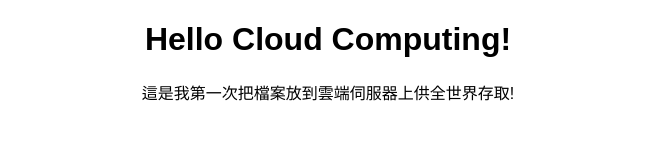
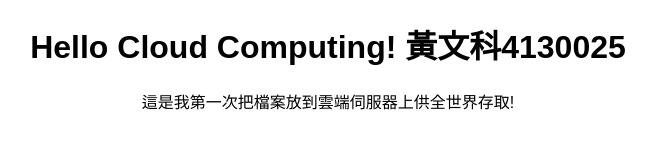
Before and after one commit to khoahoang569/my-first-cloud-page, a plain HTML site: page index.html in a window 1280 px wide. Shown: the whole page, without its empty margins (312-968 px from the left). Drawn offline with Linux system fonts and the light colour scheme.

Commit message:
Update index.html

```diff
--- a/index.html
+++ b/index.html
@@ -4,7 +4,7 @@
       <title>我的第一個雲端網頁</title>
     </head>
     <body style="text-align:center; padding-top50px; font-family:sans-serif;">
-      <h1>Hello Cloud Computing! </h1>
+      <h1>Hello Cloud Computing! 黃文科4130025 </h1>
       <p>這是我第一次把檔案放到雲端伺服器上供全世界存取!</p>
     </body>
   </html>
```
